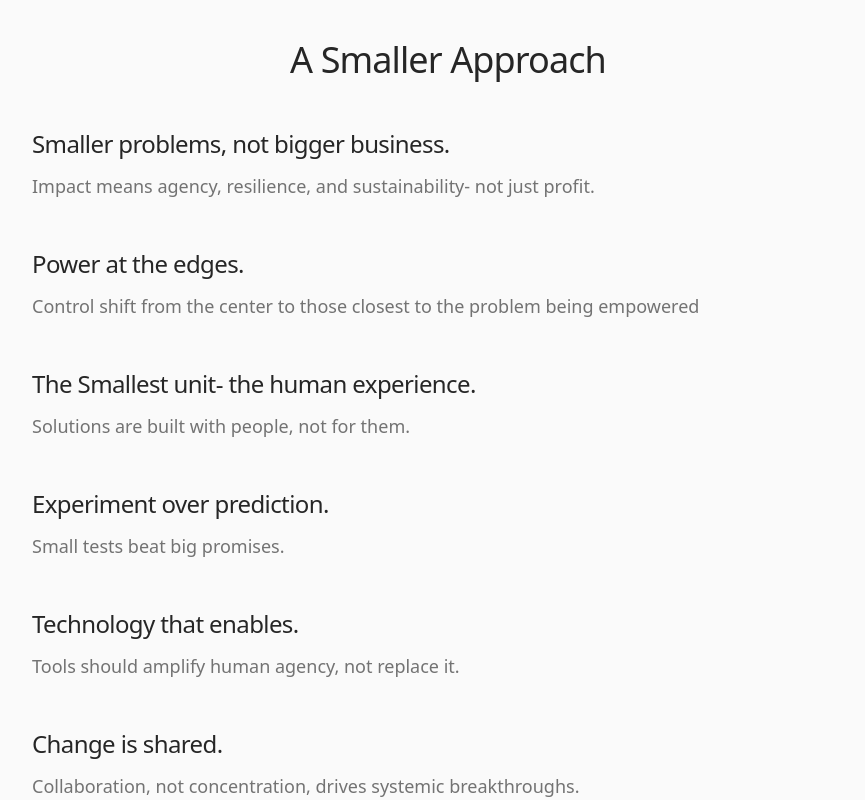
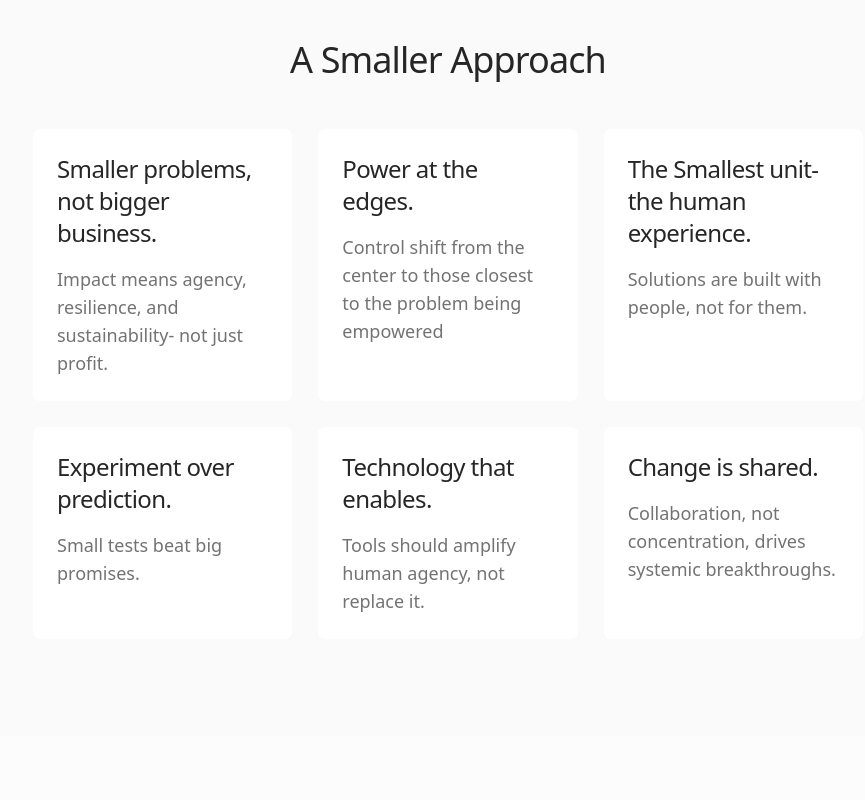
Before and after one commit to vlantis92/think-smaller-landing, a React (Vite) app: page / in a window 1280 px wide. Shown: the part 1360-2160 px from the top of the page, without its empty margins (192-1057 px from the left). Built offline with nearby package versions, Linux system fonts and the light colour scheme.

Commit message:
Update "A Smaller Approach" section
Update the six points under "A Smaller Approach" to be displayed as simple boxes with dynamic hover effects.

```diff
--- a/src/components/Approach.tsx
+++ b/src/components/Approach.tsx
@@ -34,11 +34,18 @@ export const Approach = () => {
             <h2 className="heading-lg mb-6">A Smaller Approach</h2>
           </div>
 
-          <div className="grid gap-8 md:gap-12">
+          <div className="grid gap-6 md:grid-cols-2 lg:grid-cols-3">
             {principles.map((principle, index) => (
-              <div key={index} className="space-y-3">
-                <h3 className="heading-md">{principle.title}</h3>
-                <p className="body-md text-muted-foreground">{principle.description}</p>
+              <div
+                key={index}
+                className="group p-6 bg-card border border-border/20 rounded-lg transition-all duration-300 hover:scale-105 hover:shadow-lg hover:border-accent/30 hover:bg-accent/5 cursor-pointer"
+              >
+                <h3 className="heading-md mb-4 group-hover:text-accent-foreground transition-colors duration-300">
+                  {principle.title}
+                </h3>
+                <p className="body-md text-muted-foreground group-hover:text-foreground/80 transition-colors duration-300">
+                  {principle.description}
+                </p>
               </div>
             ))}
           </div>
```
